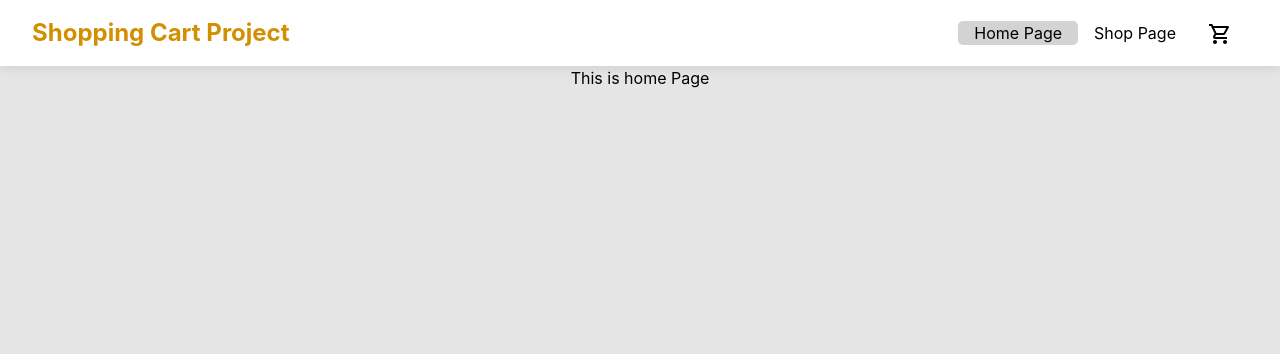
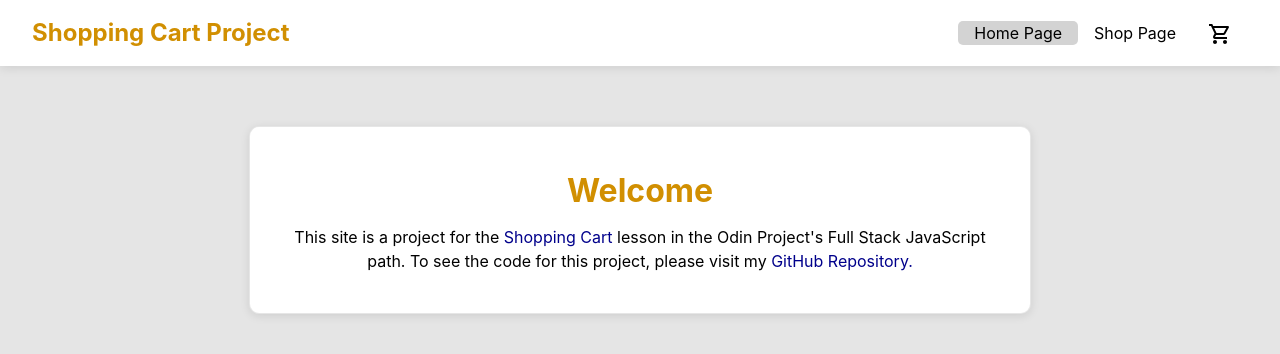
Before and after one commit to kk17203/shopping-cart, a React (Vite) app: page / in a window 1280 px wide. Shown: the top 354 px of the page. Built offline with nearby package versions, Linux system fonts and the light colour scheme.

Commit message:
added content and style to App.jsx

```diff
--- a/index.html
+++ b/index.html
@@ -3,7 +3,7 @@
     <head>
         <meta charset="UTF-8" />
         <meta name="viewport" content="width=device-width, initial-scale=1.0" />
-        <title>Shopping Cart</title>
+        <title>Shopping Cart Project</title>
     </head>
     <body>
         <div id="root"></div>
--- a/src/App.jsx
+++ b/src/App.jsx
@@ -14,7 +14,7 @@ function App() {
     const isOnPage = location.pathname === "/";
 
     return (
-        <div className="container">
+        <div className="app-container">
             <div className="nav-bar">
                 <h1>Shopping Cart Project</h1>
                 <ul>
@@ -33,7 +33,30 @@ function App() {
                     </li>
                 </ul>
             </div>
-            <div>This is home Page</div>
+            <div className="app-main">
+                <div className="welcome-card">
+                    <h1>Welcome</h1>
+                    <p>
+                        This site is a project for the{" "}
+                        <a
+                            href="https://www.theodinproject.com/lessons/node-path-react-new-shopping-cart"
+                            target="_blank"
+                            rel="noreferrer"
+                        >
+                            Shopping Cart
+                        </a>{" "}
+                        lesson in the Odin Project's Full Stack JavaScript path.
+                        To see the code for this project, please visit my{" "}
+                        <a
+                            href="https://github.com/kk17203/shopping-cart"
+                            target="_blank"
+                            rel="noreferrer"
+                        >
+                            GitHub Repository.
+                        </a>
+                    </p>
+                </div>
+            </div>
         </div>
     );
 }
--- a/src/CartPage.jsx
+++ b/src/CartPage.jsx
@@ -14,7 +14,7 @@ function CartPage() {
     const isOnPage = location.pathname === "/cartpage";
 
     return (
-        <div className="container">
+        <div className="cart-container">
             <div className="nav-bar">
                 <h1>Shopping Cart Project</h1>
                 <ul>
--- a/src/ShopPage.jsx
+++ b/src/ShopPage.jsx
@@ -91,7 +91,7 @@ function ShopPage() {
     const isOnPage = location.pathname === "/shoppage";
 
     return (
-        <div className="container">
+        <div className="nav-container">
             <div className="nav-bar">
                 <h1>Shopping Cart Project</h1>
                 <ul>
--- a/src/index.css
+++ b/src/index.css
@@ -25,15 +25,15 @@ body {
     align-items: center;
 }
 
-.container {
+/* Navigation Style */
+
+.nav-container {
     display: grid;
     justify-items: center;
-    /* max-width: 1200px; */
     grid-template-rows: repeat(auto-fit, minmax(65px, 1fr));
     width: 100%;
 }
 
-/* Navigation Section */
 .nav-bar {
     display: flex;
     justify-content: space-between;
@@ -63,7 +63,7 @@ body {
     padding: 0 1rem;
 }
 
-a {
+.nav-bar a {
     text-decoration: none;
     color: black;
 }
@@ -82,6 +82,8 @@ li:active {
     border-radius: 5px;
     box-shadow: inset 0 0 10px rgba(0, 0, 0, 0.3);
 }
+
+/* ShopPage Style */
 
 .shop-card-container {
     display: grid;
@@ -157,13 +159,70 @@ li:active {
 }
 
 .quantity input {
-    width: 40px;
+    width: 35px;
     height: 30px;
     border-radius: 5%;
     border: 1px solid rgb(209, 143, 1);
     font-size: 1.5rem;
+    text-align: center;
     display: flex;
     justify-content: center;
     align-items: center;
     margin: 5px;
 }
+
+/* App Style */
+
+.app-container {
+    display: flex;
+    flex-direction: column;
+    justify-items: center;
+    width: 100%;
+}
+
+.app-main {
+    display: flex;
+    flex-direction: column;
+    align-items: center;
+    width: 100%;
+    margin: 0;
+    padding: 0;
+}
+
+.welcome-card {
+    background-color: white;
+    border: 1px solid #b4b4b456;
+    border-radius: 10px;
+    box-shadow: 0 2px 10px rgba(0, 0, 0, 0.1);
+    display: flex;
+    flex-direction: column;
+    align-items: center;
+    max-width: 700px;
+    margin-top: 60px;
+    padding: 40px;
+    text-align: center;
+}
+
+.welcome-card h1 {
+    color: rgb(209, 143, 1);
+    margin-top: 0;
+    margin-bottom: 10px;
+}
+
+.welcome-card a {
+    color: darkblue;
+    text-decoration: none;
+}
+
+.welcome-card p {
+    margin: 0;
+}
+
+/* CartPage Style */
+
+.cart-container {
+    display: flex;
+    flex-direction: column;
+    justify-items: center;
+    width: 100%;
+}
```
